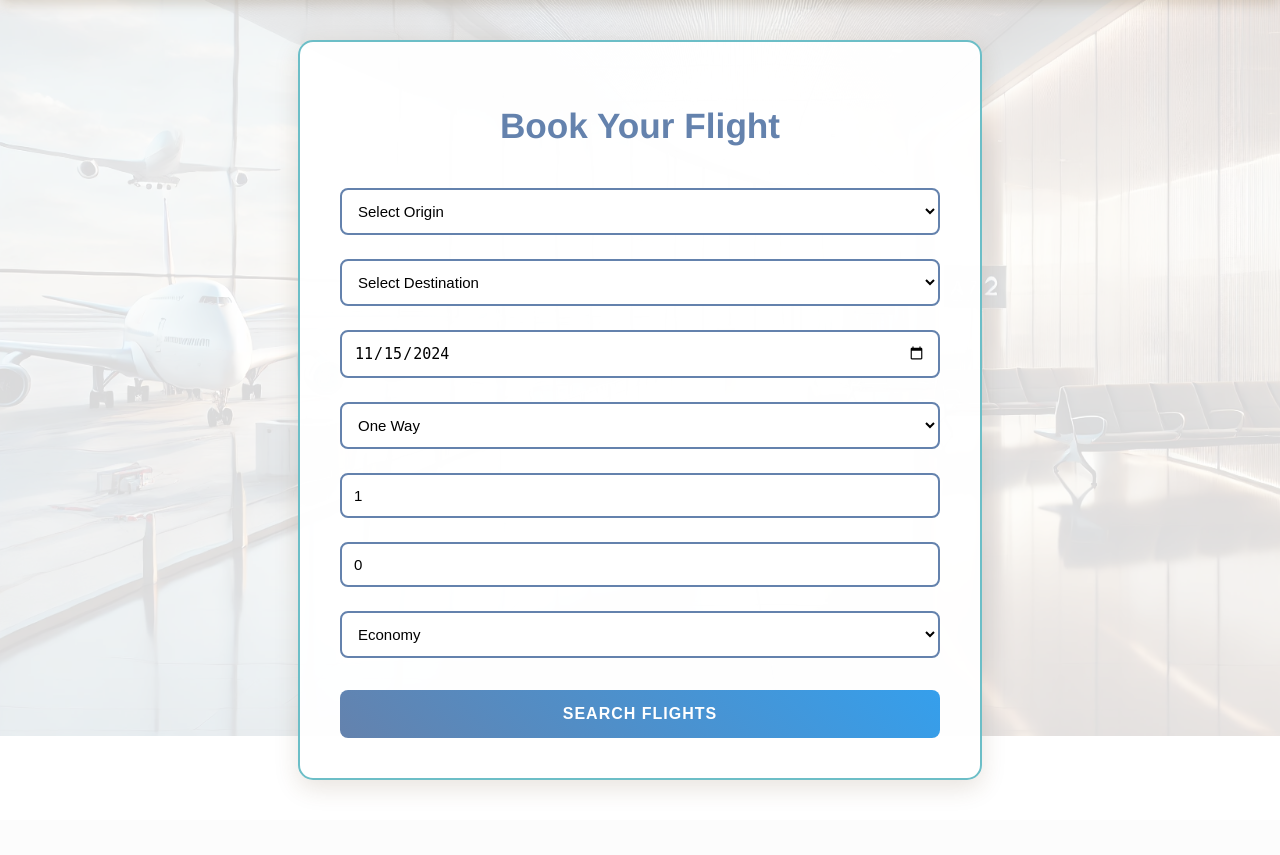
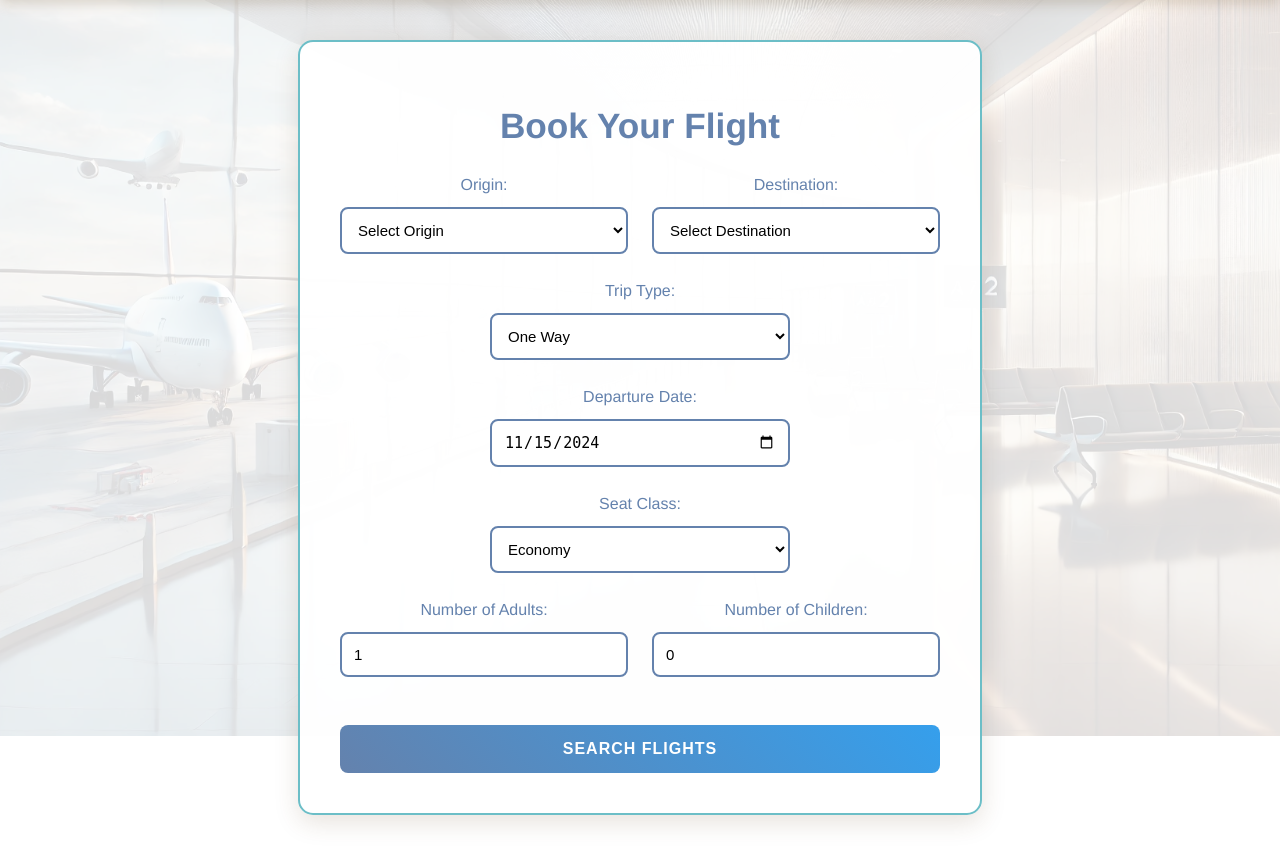
Before and after one commit to shelly-shells/airline-ticket, a Flask app: page /home in a window 1280 px wide. Shown: the part 64-919 px from the top of the page. Before the commit the page ends 853 px from the top, so only its background shows below. Run offline with Flask 3, Linux system fonts and the light colour scheme; data that the repository does not hold is empty.

Commit message:
kepa arizabalaga

```diff
--- a/interface/static/js/home.js
+++ b/interface/static/js/home.js
@@ -103,7 +103,11 @@ function Home() {
             <TopBar />
             <div className="booking-container">
                 <h1>Book Your Flight</h1>
+                <div className="input-row">
+                    <div className="input-group">
+                        <label htmlFor="origin">Origin:</label>
                         <select
+                            id="origin"
                             value={origin}
                             onChange={(e) => setOrigin(e.target.value)}
                         >
@@ -116,7 +120,11 @@ function Home() {
                                 </option>
                             ))}
                         </select>
+                    </div>
+                    <div className="input-group">
+                        <label htmlFor="destination">Destination:</label>
                         <select
+                            id="destination"
                             value={destination}
                             onChange={(e) => setDestination(e.target.value)}
                         >
@@ -129,53 +137,83 @@ function Home() {
                                 </option>
                             ))}
                         </select>
-                <input
-                    type="date"
-                    placeholder="Departure Date"
-                    value={departure}
-                    onChange={(e) => {
-                        console.log(e.target.value.toString());
-                        setDeparture(e.target.value.toString());
-                    }}
-                    min={today}
-                />
-                {tripType && (
-                    <input
-                        type="date"
-                        placeholder="Return Date"
-                        value={returnDate}
-                        onChange={(e) => setReturnDate(e.target.value)}
-                        min={departure}
-                    />
-                )}
+                    </div>
+                </div>
+                <div className="input-row">
+                    <div className="input-group centered">
+                        <label htmlFor="tripType">Trip Type:</label>
                         <select
+                            id="tripType"
                             value={tripType ? "True" : "False"}
                             onChange={handleTripTypeChange}
                         >
                             <option value="False">One Way</option>
                             <option value="True">Round Trip</option>
                         </select>
+                    </div>
+                </div>
+                <div className="input-row">
+                    <div
+                        className={`input-group ${!tripType ? "centered" : ""}`}
+                        style={{ width: tripType ? "48%" : "100%" }}
+                    >
+                        <label htmlFor="departure">Departure Date:</label>
                         <input
-                    type="number"
-                    placeholder="Number of Adults"
-                    min="1"
-                    value={adults}
-                    onChange={(e) => setAdults(e.target.value)}
+                            id="departure"
+                            type="date"
+                            value={departure}
+                            onChange={(e) => setDeparture(e.target.value)}
+                            min={today}
                         />
+                    </div>
+                    {tripType && (
+                        <div className="input-group">
+                            <label htmlFor="returnDate">Return Date:</label>
                             <input
-                    type="number"
-                    placeholder="Number of Children"
-                    min="0"
-                    value={children}
-                    onChange={(e) => setChildren(e.target.value)}
+                                id="returnDate"
+                                type="date"
+                                value={returnDate}
+                                onChange={(e) => setReturnDate(e.target.value)}
+                                min={departure}
                             />
+                        </div>
+                    )}
+                </div>
+                <div className="input-row">
+                    <div className="input-group centered">
+                        <label htmlFor="seatClass">Seat Class:</label>
                         <select
+                            id="seatClass"
                             value={seatClass}
                             onChange={(e) => setSeatClass(e.target.value)}
                         >
                             <option value="Economy">Economy</option>
                             <option value="Business">Business</option>
                         </select>
+                    </div>
+                </div>
+                <div className="input-row">
+                    <div className="input-group">
+                        <label htmlFor="adults">Number of Adults:</label>
+                        <input
+                            id="adults"
+                            type="number"
+                            min="1"
+                            value={adults}
+                            onChange={(e) => setAdults(e.target.value)}
+                        />
+                    </div>
+                    <div className="input-group">
+                        <label htmlFor="children">Number of Children:</label>
+                        <input
+                            id="children"
+                            type="number"
+                            min="0"
+                            value={children}
+                            onChange={(e) => setChildren(e.target.value)}
+                        />
+                    </div>
+                </div>
                 <button onClick={search}>Search Flights</button>
             </div>
         </div>
--- a/interface/static/js/search.js
+++ b/interface/static/js/search.js
@@ -95,6 +95,7 @@ function SearchResults() {
 
 	return (
 		<div className="results-container">
+			<TopBar />
 			{data.toFlights && data.toFlights.length > 0 ? (
 				<div>
 					<h2>To Flights</h2>
--- a/interface/static/styles/home.css
+++ b/interface/static/styles/home.css
@@ -121,11 +121,43 @@ body::before {
     font-weight: 600;
 }
 
-.booking-container input,
-.booking-container select {
+.input-row {
+    display: flex;
+    justify-content: space-between;
+    width: 100%;
+    margin-bottom: 20px;
+}
+
+.input-group {
+    display: flex;
+    flex-direction: column;
+    width: 48%;
+}
+
+.input-group.centered {
+    width: 100%;
+    max-width: 300px;
+    margin: 0 auto;
+}
+
+.input-group.label-centered {
+    width: 100%;
+    max-width: 300px;
+    margin: 0 auto;
+    text-align: center;
+}
+
+.input-group label {
+    color: #6482AD;
+    font-weight: 500;
+    margin-bottom: 5px;
+}
+
+.input-group input,
+.input-group select {
     width: 100%;
     padding: 12px;
-    margin: 12px 0;
+    margin: 8px 0;
     border: 2px solid #6482AD;
     border-radius: 8px;
     box-sizing: border-box;
@@ -134,8 +166,8 @@ body::before {
     background-color: rgba(255, 255, 255, 0.9);
 }
 
-.booking-container input:focus,
-.booking-container select:focus {
+.input-group input:focus,
+.input-group select:focus {
     border-color: #6CBEC7;
     outline: none;
     box-shadow: 0 0 0 3px rgba(108, 190, 199, 0.2);
```
Lines whose indentation alone changed are shown as unchanged.
